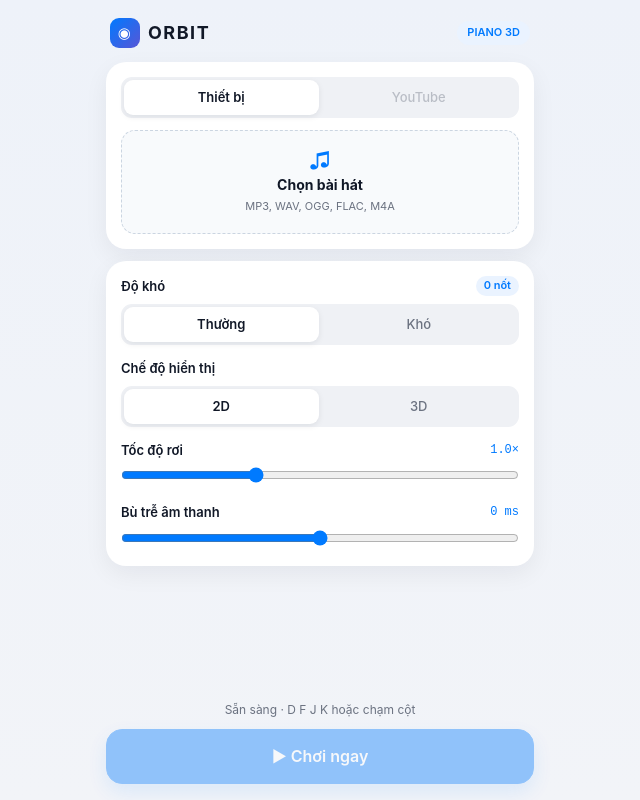
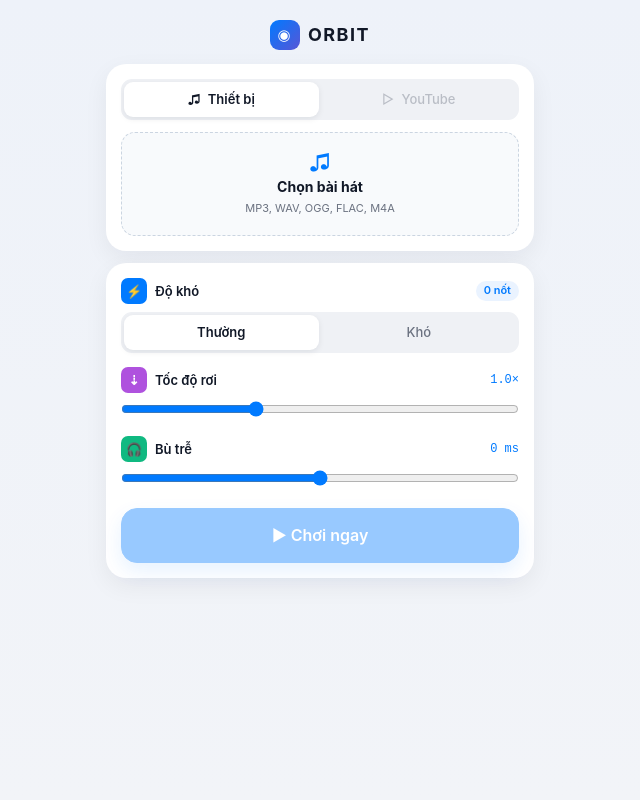
Before and after one commit to spdatdd/Vibe-code-Rhythm-Game-Web, a website with bundled scripts: page public/index.html in a window 1280 px wide. Shown: the whole page, without its empty margins (320-960 px from the left). Built offline with nearby package versions, Linux system fonts and the light colour scheme; files whose address does not match are found by name.

Commit message:
Simplify iOS-style icon menu, auto 2D/3D by orientation, disable copy/paste

```diff
--- a/public/app.js
+++ b/public/app.js
@@ -5,7 +5,7 @@ import {
   clampOffsetMs,
   clampScrollSpeed,
   normalizeDifficulty,
-  normalizeRenderMode,
+  renderModeForViewport,
   loadRecords,
   saveRecord,
 } from './modules/settings.js';
@@ -21,7 +21,6 @@ const stage = document.querySelector('.stage');
 const canvas2d = $('arena-2d');
 const canvas3d = $('arena-3d');
 const difficultyButtons = [...document.querySelectorAll('[data-difficulty]')];
-const renderModeButtons = [...document.querySelectorAll('[data-render-mode]')];
 const colors = ['#007aff', '#af52de', '#ff9500', '#10b981'];
 const laneLabels = ['D', 'F', 'J', 'K'];
 const activeHolds = new Map();
@@ -73,7 +72,6 @@ function persistSettings() {
     url: $('video-url').value,
     difficulty,
     audioOffsetMs,
-    renderMode,
     scrollSpeed,
   });
 }
@@ -123,7 +121,6 @@ function setMode(next) {
   const active = ['playing', 'paused', 'waiting'].includes(mode);
   const preparing = mode === 'preparing';
   for (const button of difficultyButtons) button.disabled = active || preparing;
-  for (const button of renderModeButtons) button.disabled = active || preparing;
   $('scroll-speed').disabled = active || preparing;
   for (const id of ['local-tab', 'youtube-tab', 'load-video', 'video-url']) $(id).disabled = active || preparing;
   $('youtube-tab').disabled ||= !analysisAvailable;
@@ -370,13 +367,10 @@ function setScrollSpeed(value) {
   $('speed-value').textContent = `${scrollSpeed.toFixed(1)}×`;
 }
 
-function selectRenderMode(next) {
-  if (!['2d', '3d'].includes(next) || ['playing', 'paused', 'waiting', 'preparing'].includes(mode)) return;
-  renderMode = normalizeRenderMode(next);
-  for (const button of renderModeButtons) button.classList.toggle('selected', button.dataset.renderMode === renderMode);
+function syncViewportRenderMode() {
+  renderMode = renderModeForViewport(window.innerWidth, window.innerHeight);
   canvas2d.hidden = renderMode !== '2d';
   canvas3d.hidden = renderMode !== '3d';
-  persistSettings();
 }
 
 function setAudioOffset(value) {
@@ -431,7 +425,8 @@ $('cancel-prepare').addEventListener('click', cancelPreparation);
 $('audio-offset').addEventListener('input', event => { setAudioOffset(event.target.value); persistSettings(); });
 $('scroll-speed').addEventListener('input', event => { setScrollSpeed(event.target.value); persistSettings(); });
 for (const button of difficultyButtons) button.addEventListener('click', () => selectDifficulty(button.dataset.difficulty));
-for (const button of renderModeButtons) button.addEventListener('click', () => selectRenderMode(button.dataset.renderMode));
+window.addEventListener('resize', syncViewportRenderMode);
+window.addEventListener('orientationchange', syncViewportRenderMode);
 $('video-url').addEventListener('input', () => {
   clearTimeout(pasteTimer); prepared = null; musicBuffer = null; loadedId = ''; setMode('idle'); resetRound();
   $('track-title').textContent = ''; $('original-video').hidden = true;
@@ -453,7 +448,7 @@ const saved = loadSettings();
 $('video-url').value = saved.url;
 difficulty = saved.difficulty;
 for (const button of difficultyButtons) button.classList.toggle('selected', button.dataset.difficulty === difficulty);
-selectRenderMode(saved.renderMode);
+syncViewportRenderMode();
 setScrollSpeed(saved.scrollSpeed);
 setAudioOffset(saved.audioOffsetMs);
 
--- a/public/index.html
+++ b/public/index.html
@@ -23,15 +23,14 @@
     <div class="menu-shell">
       <header class="menu-header">
         <div class="brand"><span class="brand-dot">◉</span><strong>ORBIT</strong></div>
-        <span class="pill-badge">PIANO 3D</span>
       </header>
 
       <div class="menu-scroll">
         <!-- Chọn nguồn nhạc -->
         <section class="ios-card">
           <div class="tabs source-tabs" role="tablist" aria-label="Nguồn nhạc">
-            <button id="local-tab" type="button" class="selected">Thiết bị</button>
-            <button id="youtube-tab" type="button" disabled>YouTube</button>
+            <button id="local-tab" type="button" class="selected"><span class="tab-ico">♫</span> Thiết bị</button>
+            <button id="youtube-tab" type="button" disabled><span class="tab-ico">▷</span> YouTube</button>
           </div>
 
           <div id="local-panel">
@@ -65,43 +64,33 @@
           </div>
         </section>
 
-        <!-- Độ khó, Chế độ 2D/3D & Bù trễ -->
+        <!-- Độ khó, Tốc độ rơi & Bù trễ (Icon + Chữ) -->
         <section class="ios-card" id="settings-panel">
           <div class="row-head">
-            <span>Độ khó</span>
-            <span id="note-count" class="chip">84 nốt</span>
+            <span class="menu-label"><i class="menu-ico ico-blue">⚡</i> Độ khó</span>
+            <span id="note-count" class="chip">0 nốt</span>
           </div>
           <div class="tabs difficulty-tabs" role="group" aria-label="Độ khó">
             <button type="button" data-difficulty="normal" class="selected">Thường</button>
             <button type="button" data-difficulty="hard">Khó</button>
           </div>
 
-          <div class="row-head mode-head">
-            <span>Chế độ hiển thị</span>
-          </div>
-          <div class="tabs mode-tabs" role="group" aria-label="Chế độ hiển thị">
-            <button type="button" data-render-mode="2d" class="selected">2D</button>
-            <button type="button" data-render-mode="3d">3D</button>
-          </div>
-
           <div class="row-head offset-head">
-            <label for="scroll-speed">Tốc độ rơi</label>
+            <label class="menu-label" for="scroll-speed"><i class="menu-ico ico-purple">⇣</i> Tốc độ rơi</label>
             <output id="speed-value" for="scroll-speed">1.0×</output>
           </div>
           <input id="scroll-speed" type="range" min="0.5" max="2.0" step="0.1" value="1.0">
 
           <div class="row-head offset-head">
-            <label for="audio-offset">Bù trễ âm thanh</label>
+            <label class="menu-label" for="audio-offset"><i class="menu-ico ico-green">🎧</i> Bù trễ</label>
             <output id="offset-value" for="audio-offset">0 ms</output>
           </div>
           <input id="audio-offset" type="range" min="-200" max="200" step="5" value="0">
+
+          <button id="start" type="button" class="primary start-cta">▶ Chơi ngay</button>
+          <p id="menu-status" class="status-line" role="status"></p>
         </section>
       </div>
-
-      <footer class="menu-footer">
-        <p id="menu-status" class="status-line" role="status">Sẵn sàng · D F J K hoặc chạm cột</p>
-        <button id="start" type="button" class="primary start-cta">▶ Chơi ngay</button>
-      </footer>
     </div>
   </section>
 
--- a/public/modules/renderer2d.js
+++ b/public/modules/renderer2d.js
@@ -1,13 +1,15 @@
 const PIXELS_PER_SECOND = 460;
-const NOTE_HEIGHT = 114;
 
 /** Tính khung 4 cột Piano Tiles 2D căn giữa theo kích thước màn hình. */
 export function getLayout2D(width, height) {
   const boardWidth = Math.min(Math.max(width - 16, 220), 520);
   const left = (width - boardWidth) / 2;
   const laneWidth = boardWidth / 4;
-  const hitY = Math.max(120, height - 124);
-  return { width, height, left, boardWidth, laneWidth, hitY };
+  const padHeight = Math.max(48, Math.round(height * 0.25));
+  const noteHeight = padHeight;
+  const hitY = Math.max(120, height - padHeight - 22);
+  const padTop = hitY + 10;
+  return { width, height, left, boardWidth, laneWidth, hitY, padTop, padHeight, noteHeight };
 }
 
 /** Xác định cột chạm từ tọa độ 2D trên sân chơi Piano Tiles. */
@@ -49,10 +51,10 @@ export function createRenderer2D(canvas, { colors, reducedMotion, countdownEl, f
     ctx.setTransform(dpr, 0, 0, dpr, 0, 0);
     ctx.clearRect(0, 0, w, h);
 
-    const { left, boardWidth, laneWidth, hitY } = getLayout2D(w, h);
+    const { left, boardWidth, laneWidth, hitY, padTop, padHeight, noteHeight } = getLayout2D(w, h);
     const now = performance.now();
 
-    // Nền 4 cột đàn sáng.
+    // Nền 4 cột đàn sáng; chỉ làm nổi cột đang được nhấn.
     for (let lane = 0; lane < 4; lane++) {
       const x = left + lane * laneWidth;
       const held = isHeld(lane);
@@ -65,16 +67,6 @@ export function createRenderer2D(canvas, { colors, reducedMotion, countdownEl, f
     ctx.fillStyle = '#e2e8f0';
     ctx.fillRect(left + boardWidth - 1, 0, 1, h);
 
-    // Đường kẻ nhịp ngang cuộn xuống theo thời gian.
-    const beatStep = 140;
-    const motion = ((time * speed) % beatStep + beatStep) % beatStep;
-    ctx.fillStyle = 'rgba(148, 163, 184, 0.25)';
-    for (let y = motion - beatStep; y < hitY; y += beatStep) {
-      if (y >= 0) ctx.fillRect(left, y, boardWidth, 1);
-    }
-
-    const padTop = hitY + 10;
-    const padHeight = Math.max(60, Math.min(102, h - padTop - 12));
     const holdingLanes = new Set();
 
     // Các khối nốt rơi thẳng từ trên xuống vạch đánh.
@@ -87,7 +79,7 @@ export function createRenderer2D(canvas, { colors, reducedMotion, countdownEl, f
       const bottomY = isHolding ? hitY : hitY - (note.time - time) * speed;
       const remainingHold = note.hold ? (isHolding ? Math.max(0, note.time + note.hold - time) : note.hold) : 0;
       const holdHeight = remainingHold * speed;
-      const topY = (isHolding ? hitY : bottomY - NOTE_HEIGHT) - holdHeight;
+      const topY = (isHolding ? hitY : bottomY - noteHeight) - holdHeight;
       if (bottomY < -20 || topY > h + 20) continue;
 
       const x = left + note.lane * laneWidth + 3;
@@ -95,7 +87,7 @@ export function createRenderer2D(canvas, { colors, reducedMotion, countdownEl, f
       const color = colors[note.lane];
 
       if (note.hold && holdHeight > 2) {
-        const tailBottomY = isHolding ? padTop + 6 : bottomY - NOTE_HEIGHT + 8;
+        const tailBottomY = isHolding ? padTop + 6 : bottomY - noteHeight + 8;
         if (tailBottomY > topY) {
           ctx.save();
           ctx.globalAlpha = 0.42;
@@ -110,7 +102,7 @@ export function createRenderer2D(canvas, { colors, reducedMotion, countdownEl, f
       if (!isHolding) {
         ctx.fillStyle = color;
         ctx.beginPath();
-        ctx.roundRect(x, bottomY - NOTE_HEIGHT, noteW, NOTE_HEIGHT, 10);
+        ctx.roundRect(x, bottomY - noteHeight, noteW, noteHeight, 10);
         ctx.fill();
       }
     }
--- a/public/modules/settings.js
+++ b/public/modules/settings.js
@@ -1,16 +1,15 @@
 const STORAGE_KEY = 'orbit-settings-v1';
 const RECORDS_KEY = 'orbit-records-v1';
 const DIFFICULTIES = ['normal', 'hard'];
-const RENDER_MODES = ['2d', '3d'];
 
 /** Chuẩn hóa độ khó về một trong hai mức hợp lệ. */
 export function normalizeDifficulty(value) {
   return DIFFICULTIES.includes(value) ? value : 'normal';
 }
 
-/** Chuẩn hóa chế độ hiển thị, mặc định là 2D. */
-export function normalizeRenderMode(value) {
-  return RENDER_MODES.includes(value) ? value : '2d';
+/** Mặc định chế độ 2D; tự chuyển sang 3D khi ở màn hình ngang. */
+export function renderModeForViewport(width, height) {
+  return Number(width) > Number(height) ? '3d' : '2d';
 }
 
 /** Giới hạn tốc độ rơi của nốt trong khoảng [0.5, 2.0] theo bước 0.1. */
@@ -31,7 +30,6 @@ export function loadSettings(storage = globalThis.localStorage) {
     url: '',
     difficulty: 'normal',
     audioOffsetMs: 0,
-    renderMode: '2d',
     scrollSpeed: 1.0,
   };
   try {
@@ -41,7 +39,6 @@ export function loadSettings(storage = globalThis.localStorage) {
       url: typeof saved.url === 'string' ? saved.url : '',
       difficulty: normalizeDifficulty(saved.difficulty),
       audioOffsetMs: Number.isFinite(saved.audioOffsetMs) ? clampOffsetMs(saved.audioOffsetMs) : 0,
-      renderMode: normalizeRenderMode(saved.renderMode),
       scrollSpeed: Number.isFinite(saved.scrollSpeed) ? clampScrollSpeed(saved.scrollSpeed) : 1.0,
     };
   } catch {
@@ -56,7 +53,6 @@ export function saveSettings(settings, storage = globalThis.localStorage) {
       url: typeof settings.url === 'string' ? settings.url.trim() : '',
       difficulty: normalizeDifficulty(settings.difficulty),
       audioOffsetMs: clampOffsetMs(settings.audioOffsetMs),
-      renderMode: normalizeRenderMode(settings.renderMode),
       scrollSpeed: clampScrollSpeed(settings.scrollSpeed ?? 1.0),
     }));
     return true;
--- a/public/style.css
+++ b/public/style.css
@@ -21,9 +21,17 @@ html, body {
   color: var(--ink);
   font: 14px/1.45 -apple-system, BlinkMacSystemFont, 'SF Pro Text', 'Segoe UI', sans-serif;
   -webkit-font-smoothing: antialiased;
+  user-select: none;
+  -webkit-user-select: none;
+  -webkit-touch-callout: none;
+}
+input, textarea {
+  user-select: text;
+  -webkit-user-select: text;
+  -webkit-touch-callout: default;
 }
 button, input { font: inherit; }
-button, a, input, label { -webkit-tap-highlight-color: transparent; }
+button, a, input, label, .stage, canvas { -webkit-tap-highlight-color: transparent; }
 [hidden] { display: none !important; }
 
 button {
@@ -39,10 +47,11 @@ button {
 button:active:not(:disabled) { transform: scale(.98); }
 button:hover:not(:disabled) { border-color: var(--accent); }
 button:disabled { opacity: .4; cursor: default; }
-button:focus-visible, a:focus-visible, input:focus-visible, .stage:focus-visible {
+button:focus-visible, a:focus-visible, input:focus-visible {
   outline: 2px solid var(--accent);
   outline-offset: 2px;
 }
+.stage:focus, .stage:focus-visible { outline: none; }
 
 .primary {
   background: var(--accent);
@@ -104,8 +113,8 @@ button:focus-visible, a:focus-visible, input:focus-visible, .stage:focus-visible
 .menu-header {
   display: flex;
   align-items: center;
-  justify-content: space-between;
-  padding: 4px 4px 2px;
+  justify-content: center;
+  padding: 6px 4px 2px;
 }
 .brand { display: flex; align-items: center; gap: 8px; font-size: 18px; letter-spacing: 1.5px; }
 .brand-dot {
@@ -118,14 +127,28 @@ button:focus-visible, a:focus-visible, input:focus-visible, .stage:focus-visible
   font-size: 15px;
   background: linear-gradient(135deg, #007aff, #5856d6);
 }
-.pill-badge {
-  font-size: 11px;
+.tab-ico { margin-right: 4px; font-size: 13px; }
+.menu-label {
+  display: inline-flex;
+  align-items: center;
+  gap: 8px;
   font-weight: 600;
-  color: var(--accent);
-  background: var(--accent-soft);
-  padding: 4px 10px;
-  border-radius: 999px;
+  color: var(--ink);
 }
+.menu-ico {
+  width: 26px;
+  height: 26px;
+  border-radius: 7px;
+  display: inline-grid;
+  place-items: center;
+  font-style: normal;
+  font-size: 13px;
+  color: #ffffff;
+  flex-shrink: 0;
+}
+.ico-blue { background: #007aff; }
+.ico-purple { background: #af52de; }
+.ico-green { background: #10b981; }
 
 .menu-scroll { flex: 1; display: flex; flex-direction: column; gap: 12px; }
 .ios-card {
@@ -245,9 +268,9 @@ input:not([type=range]) {
 input[type=range] { width: 100%; accent-color: var(--accent); margin: 8px 0 0; }
 .hint { font-size: 11px; font-weight: 400; color: var(--muted); margin: 0; text-align: right; }
 
-.menu-footer { padding-top: 2px; }
-.status-line { text-align: center; font-size: 12px; color: var(--muted); margin: 0 0 10px; min-height: 18px; }
-.start-cta { width: 100%; padding: 15px 18px; font-size: 16px; border-radius: 16px; box-shadow: 0 8px 20px rgba(0, 122, 255, .25); }
+.status-line { text-align: center; font-size: 12px; color: var(--muted); margin: 10px 0 0; }
+.status-line:empty { display: none; }
+.start-cta { width: 100%; margin-top: 16px; padding: 15px 18px; font-size: 16px; border-radius: 16px; box-shadow: 0 8px 20px rgba(0, 122, 255, .25); }
 
 /* Màn hình chơi game Piano Tiles sáng. */
 .screen-game {
```
Also changed, not shown: public/modules/input.js (+9 -0 lines), public/modules/renderer.js (+0 -21 lines), tests/engine.test.mjs (+5 -6 lines).
